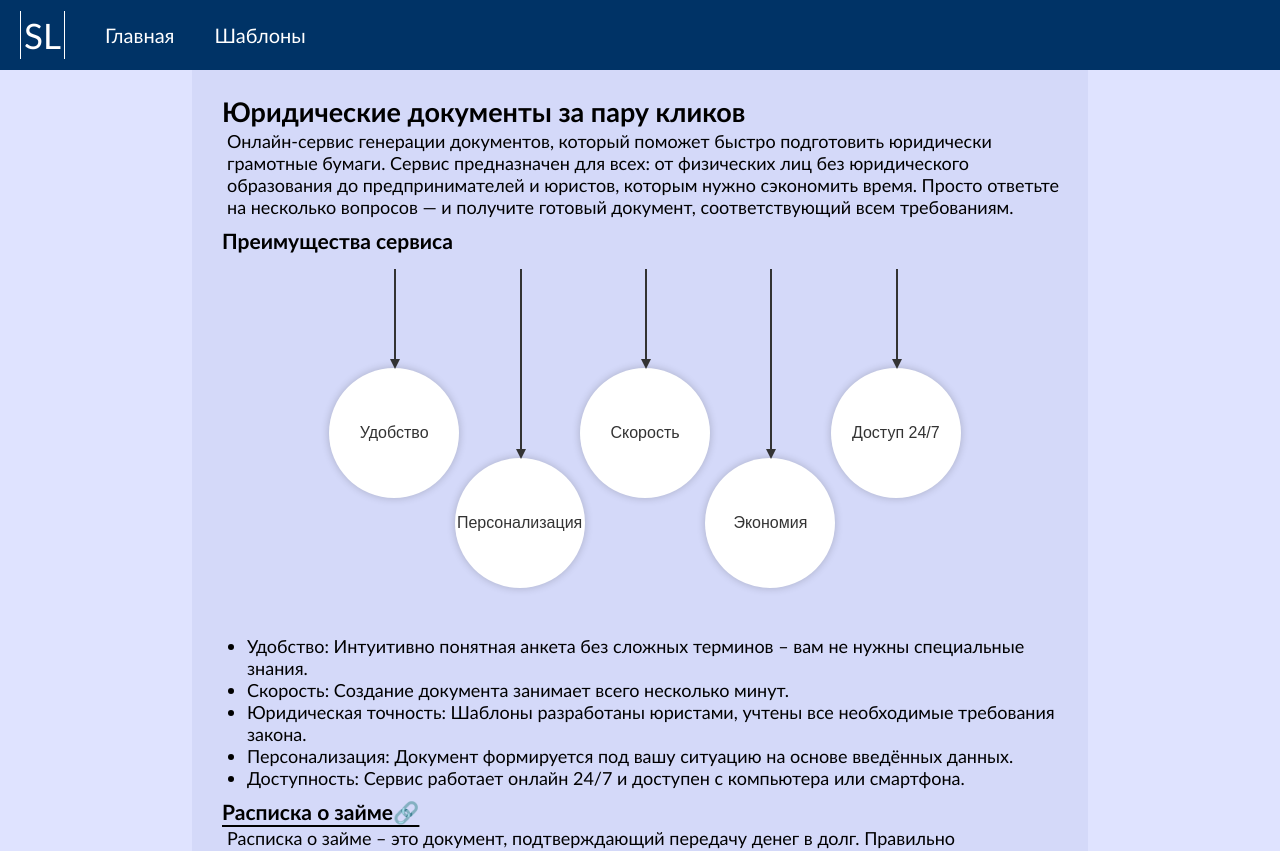
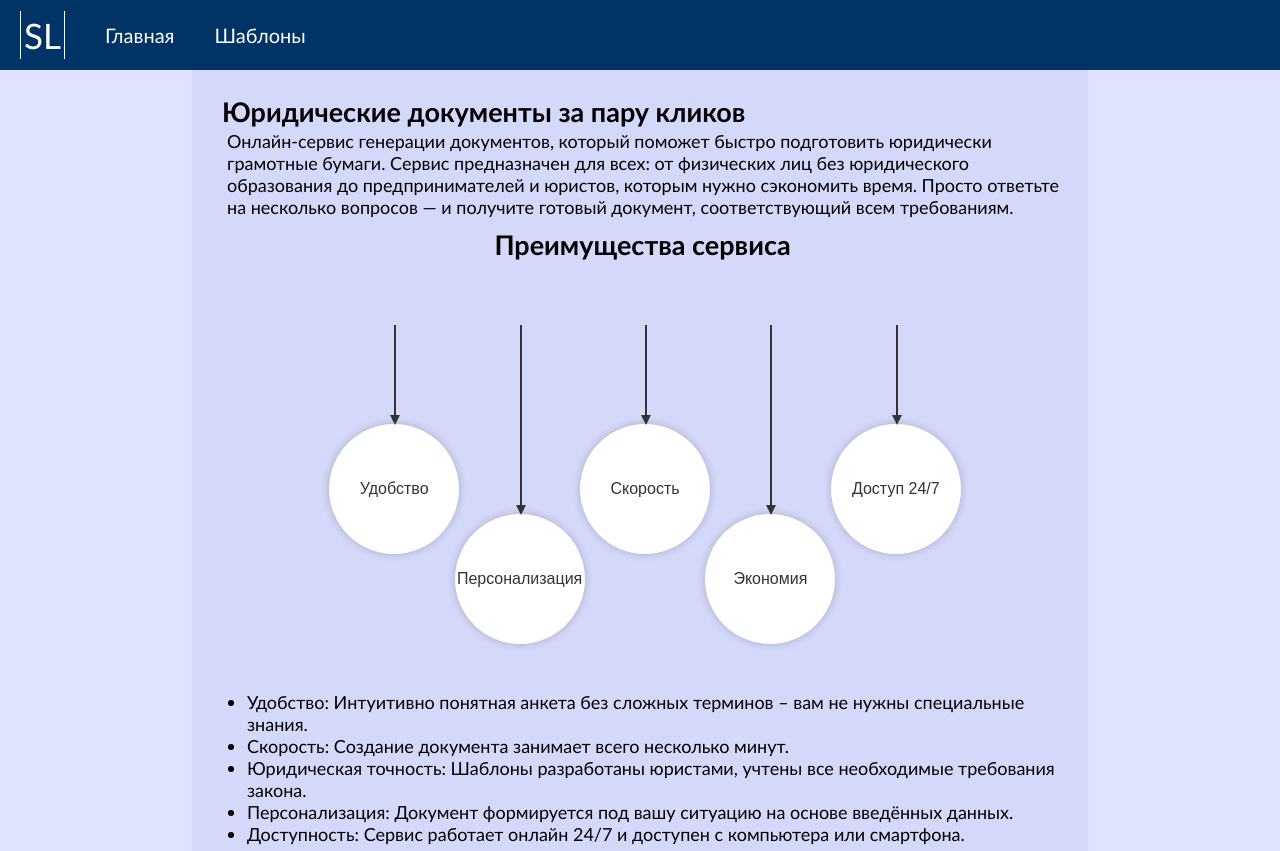
Before and after one commit to PabloTsvetkov/SmartLex, a React (Create React App) app in the folder frontend/: page / in a window 1280 px wide. Shown: the top 851 px of the page. Built offline with nearby package versions, Linux system fonts and the light colour scheme.

Commit message:
center advantages

```diff
--- a/frontend/src/Pages/Home/Home.jsx
+++ b/frontend/src/Pages/Home/Home.jsx
@@ -11,7 +11,7 @@ const Home = () => {
                 <p>
                     Онлайн-сервис генерации документов, который поможет быстро подготовить юридически грамотные бумаги. Сервис предназначен для всех: от физических лиц без юридического образования до предпринимателей и юристов, которым нужно сэкономить время. Просто ответьте на несколько вопросов — и получите готовый документ, соответствующий всем требованиям.
                 </p>
-                <h3>Преимущества сервиса</h3>
+                <h2 style={{textAlign: "center"}}>Преимущества сервиса</h2>
                 <p>
                     {/*  */}
                     <div className={s.container}>
--- a/frontend/src/Pages/Home/Home.module.css
+++ b/frontend/src/Pages/Home/Home.module.css
@@ -50,6 +50,7 @@ h3 {
 /*  */
 /* Контейнер занимает всю ширину и высоту экрана */
 .container {
+    margin-top: 50px;
     position: relative;
     width: 100%;
     height: 450px;
```
